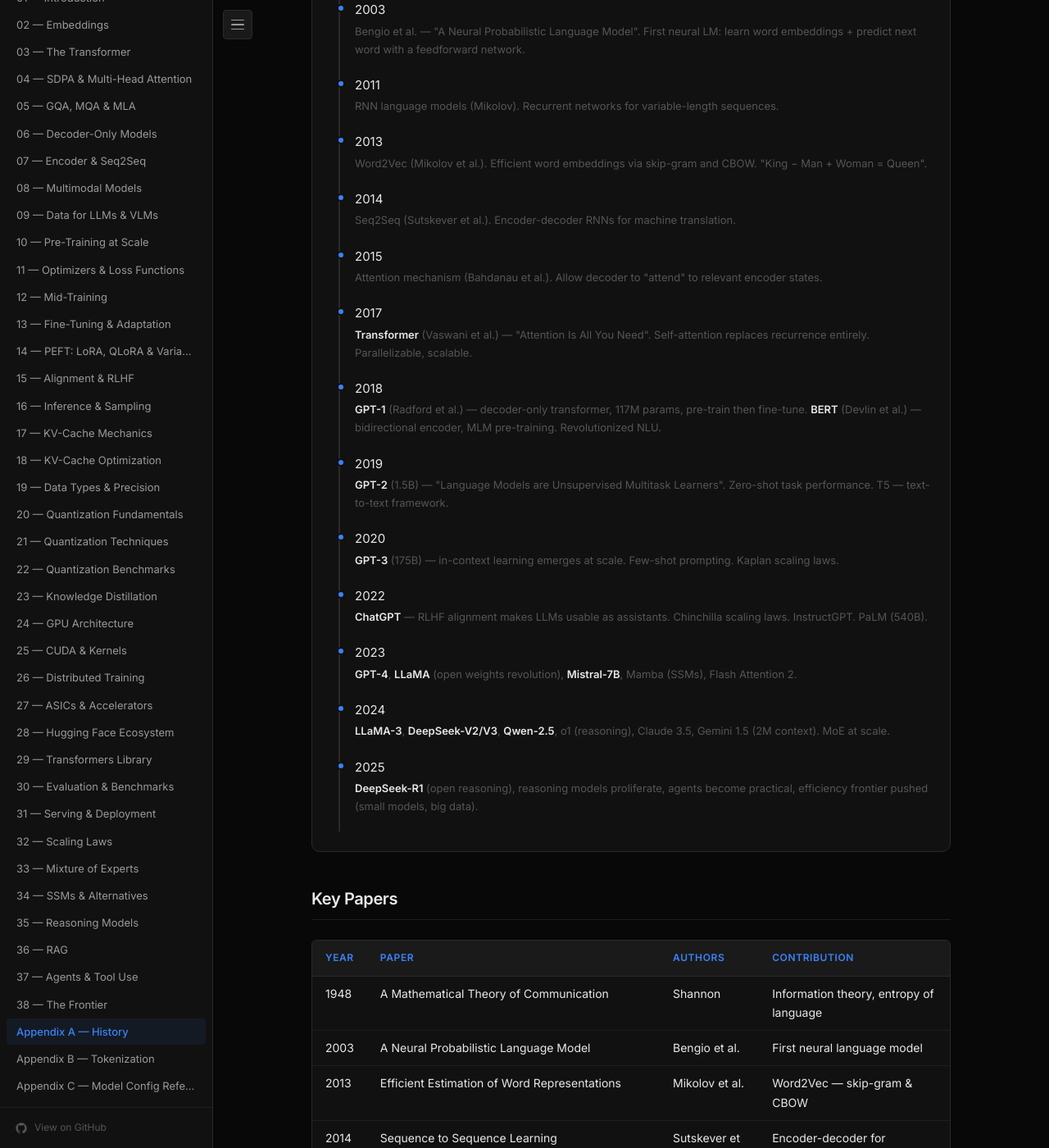
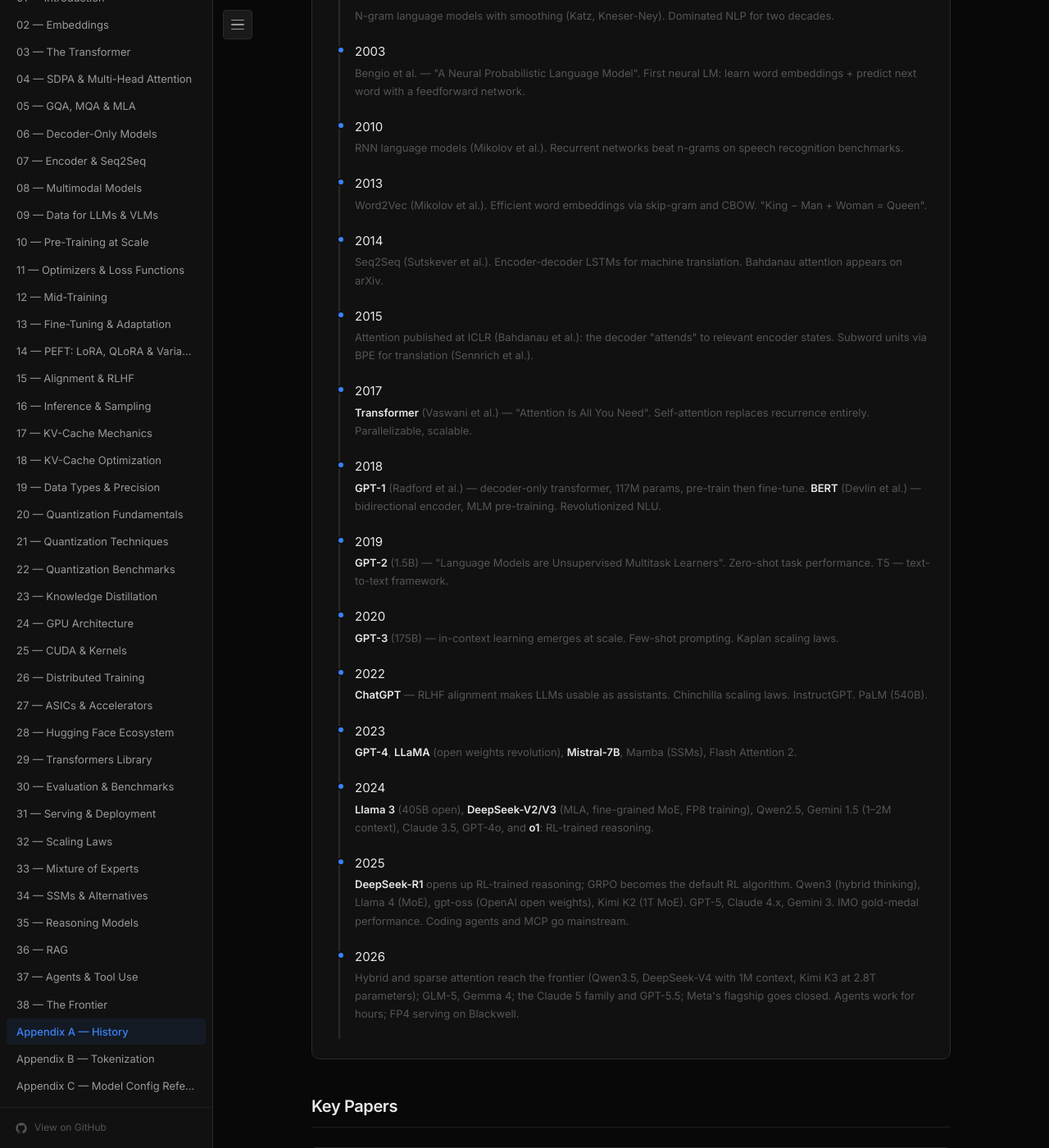
Before and after one commit to karam-nus/language-modelling, a Jekyll site: the page built from appendix_a_history.md, in a window 1280 px wide and 1400 px high, scrolled down 552 px. Shown: the whole window at 82% size. Built offline with Jekyll 4.4.1, drawn with Linux system fonts in a browser that asks for light colours; some of the changed text lies outside the part shown.

Commit message:
Appendix A: history extended through 2026, dates corrected (RNNLM 2010, LSTM 1997)
Co-Authored-By: Claude Opus 5.5 <noreply@anthropic.com>
Claude-Session: https://claude.ai/code/session_01LYcCK3HKPgFAfw8Q1ZJnEZ

```diff
--- a/appendix_a_history.md
+++ b/appendix_a_history.md
@@ -1,12 +1,13 @@
 ---
 title: "Appendix A — A Brief History of Language Modelling"
+description: "From Shannon's n-grams to 2026's reasoning agents: a timeline, the key papers, the n-gram era, and how each neural architecture fixed its predecessor's limitation."
 ---
 
 [← Back to Table of Contents](./README.md)
 
 # Appendix A — A Brief History of Language Modelling
 
-> *"Those who cannot remember the past are condemned to reimplement it."*
+> **The one-sentence version:** language modelling went from counting word sequences (1948–2010s) to learning them with neural networks (2003–2017), to scaling one architecture — the transformer — with ever more data, compute, feedback and inference-time thinking (2017–2026).
 
 ## Timeline
 
@@ -26,8 +27,8 @@ title: "Appendix A — A Brief History of Language Modelling"
     <div class="timeline-desc">Bengio et al. — "A Neural Probabilistic Language Model". First neural LM: learn word embeddings + predict next word with a feedforward network.</div>
   </div>
   <div class="timeline-item accent">
-    <div class="timeline-date">2011</div>
-    <div class="timeline-desc">RNN language models (Mikolov). Recurrent networks for variable-length sequences.</div>
+    <div class="timeline-date">2010</div>
+    <div class="timeline-desc">RNN language models (Mikolov et al.). Recurrent networks beat n-grams on speech recognition benchmarks.</div>
   </div>
   <div class="timeline-item accent">
     <div class="timeline-date">2013</div>
@@ -35,11 +36,11 @@ title: "Appendix A — A Brief History of Language Modelling"
   </div>
   <div class="timeline-item purple">
     <div class="timeline-date">2014</div>
-    <div class="timeline-desc">Seq2Seq (Sutskever et al.). Encoder-decoder RNNs for machine translation.</div>
+    <div class="timeline-desc">Seq2Seq (Sutskever et al.). Encoder-decoder LSTMs for machine translation. Bahdanau attention appears on arXiv.</div>
   </div>
   <div class="timeline-item purple">
     <div class="timeline-date">2015</div>
-    <div class="timeline-desc">Attention mechanism (Bahdanau et al.). Allow decoder to "attend" to relevant encoder states.</div>
+    <div class="timeline-desc">Attention published at ICLR (Bahdanau et al.): the decoder "attends" to relevant encoder states. Subword units via BPE for translation (Sennrich et al.).</div>
   </div>
   <div class="timeline-item orange">
     <div class="timeline-date">2017</div>
@@ -67,11 +68,15 @@ title: "Appendix A — A Brief History of Language Modelling"
   </div>
   <div class="timeline-item red">
     <div class="timeline-date">2024</div>
-    <div class="timeline-desc"><strong>LLaMA-3</strong>, <strong>DeepSeek-V2/V3</strong>, <strong>Qwen-2.5</strong>, o1 (reasoning), Claude 3.5, Gemini 1.5 (2M context). MoE at scale.</div>
+    <div class="timeline-desc"><strong>Llama 3</strong> (405B open), <strong>DeepSeek-V2/V3</strong> (MLA, fine-grained MoE, FP8 training), Qwen2.5, Gemini 1.5 (1–2M context), Claude 3.5, GPT-4o, and <strong>o1</strong>: RL-trained reasoning.</div>
   </div>
   <div class="timeline-item red">
     <div class="timeline-date">2025</div>
-    <div class="timeline-desc"><strong>DeepSeek-R1</strong> (open reasoning), reasoning models proliferate, agents become practical, efficiency frontier pushed (small models, big data).</div>
+    <div class="timeline-desc"><strong>DeepSeek-R1</strong> opens up RL-trained reasoning; GRPO becomes the default RL algorithm. Qwen3 (hybrid thinking), Llama 4 (MoE), gpt-oss (OpenAI open weights), Kimi K2 (1T MoE). GPT-5, Claude 4.x, Gemini 3. IMO gold-medal performance. Coding agents and MCP go mainstream.</div>
+  </div>
+  <div class="timeline-item red">
+    <div class="timeline-date">2026</div>
+    <div class="timeline-desc">Hybrid and sparse attention reach the frontier (Qwen3.5, DeepSeek-V4 with 1M context, Kimi K3 at 2.8T parameters); GLM-5, Gemma 4; the Claude 5 family and GPT-5.5; Meta's flagship goes closed. Agents work for hours; FP4 serving on Blackwell.</div>
   </div>
 </div>
 </div>
@@ -101,7 +106,15 @@ title: "Appendix A — A Brief History of Language Modelling"
 | 2023 | Mamba: Linear-Time Sequence Modeling | Gu & Dao | Selective state spaces |
 | 2024 | The Llama 3 Herd of Models | Meta AI | LLaMA-3 family, 8B–405B |
 | 2024 | DeepSeek-V3 Technical Report | DeepSeek | 671B MoE, FP8 training |
+| 2015 | Neural Machine Translation of Rare Words with Subword Units | Sennrich et al. | BPE for subword tokenization |
+| 2017 | Proximal Policy Optimization Algorithms | Schulman et al. | PPO, later the RLHF workhorse |
+| 2022 | FlashAttention | Dao et al. | IO-aware exact attention |
+| 2024 | DeepSeek-V2 | DeepSeek | Multi-head latent attention, DeepSeekMoE |
+| 2024 | DeepSeekMath | Shao et al. | GRPO |
 | 2025 | DeepSeek-R1 | DeepSeek | RL-trained reasoning, open weights |
+| 2025 | Qwen3 Technical Report | Qwen Team | Hybrid thinking modes, 36T tokens |
+| 2025 | Kimi K2 | Moonshot AI | 1T MoE trained with MuonClip; agentic RL |
+| 2026 | DeepSeek-V4 | DeepSeek | Compressed sparse attention, 1M context, 1.6T MoE |
 
 ## The N-gram Era
 
@@ -154,18 +167,50 @@ This evolved through RNNs → LSTMs → Attention → Transformers, each solving
 
 | Architecture | Key Limitation Solved | New Limitation |
 |-------------|---------------------|---------------|
-| Feedforward (2003) | Can't handle variable length | Fixed context window |
-| RNN (2011) | Variable-length sequences | Vanishing gradients, sequential |
-| LSTM (2014) | Long-range dependencies | Still sequential, slow to train |
+| Feedforward (2003) | Generalises beyond seen n-grams | Fixed context window |
+| RNN (2010) | Variable-length sequences | Vanishing gradients, sequential |
+| LSTM (1997; dominant 2014–17) | Long-range dependencies | Still sequential, slow to train |
 | Seq2Seq + Attention (2015) | Encoder bottleneck | Still recurrent |
 | **Transformer (2017)** | Fully parallel training | Quadratic attention cost |
 
 See the main chapters for deep dives: [Chapter 3 — The Transformer](./03_the_transformer.md), [Chapter 4 — Attention](./04_attention_sdpa_and_mha.md).
 
+## After the Transformer: Four Scaling Eras
+
+| Era | Years | What scaled | Signature result |
+|---|---|---|---|
+| Pre-training | 2018–2022 | Parameters, then data (Kaplan → Chinchilla) | In-context learning (GPT-3) |
+| Alignment | 2022–2024 | Human and AI feedback | Usable assistants (ChatGPT) |
+| Reasoning | 2024–2025 | RL on verifiable rewards; test-time compute | o1, DeepSeek-R1; olympiad-level maths |
+| Agency | 2025– | RL in environments; long-horizon tool use | Agents working for hours (coding, research) |
+
+## Check Yourself
+
+<details class="check">
+<summary>What two ideas from Bengio et al. (2003) are still at the heart of every LLM?</summary>
+<p>Learned dense embeddings for discrete tokens, and a single shared neural network that predicts the next token from those embeddings — so knowledge generalises across contexts instead of being stored per n-gram.</p>
+</details>
+
+<details class="check">
+<summary>Why did the transformer, rather than a better RNN, win?</summary>
+<p>Training parallelises across the whole sequence (no recurrence), so it uses GPU hardware far more efficiently and scales to much larger models and datasets; attention also gives direct access to any earlier position.</p>
+</details>
+
+<details class="check">
+<summary>Which 2025 result made RL-trained reasoning reproducible outside one lab?</summary>
+<p>DeepSeek-R1 (and R1-Zero): open weights plus a technical report showing that GRPO with rule-based rewards on a strong base model produces long, self-correcting chains of thought.</p>
+</details>
+
+## References
+
+| Source | Author / Org, Year | Link | What this appendix takes from it |
+|---|---|---|---|
+| A Mathematical Theory of Communication | Shannon, 1948 | [doi.org/10.1002/j.1538-7305.1948.tb01338.x](https://doi.org/10.1002/j.1538-7305.1948.tb01338.x) | n-gram approximations of English |
+| A Neural Probabilistic Language Model | Bengio et al., 2003 | [jmlr.org/papers/v3/bengio03a](https://www.jmlr.org/papers/v3/bengio03a.html) | Neural LMs |
+| Recurrent neural network based language model | Mikolov et al., 2010 | [isca-archive.org](https://www.isca-archive.org/interspeech_2010/mikolov10_interspeech.html) | RNN LMs |
+| Long Short-Term Memory | Hochreiter & Schmidhuber, 1997 | [doi.org/10.1162/neco.1997.9.8.1735](https://doi.org/10.1162/neco.1997.9.8.1735) | LSTM |
+| Attention Is All You Need | Vaswani et al., 2017 | [arxiv.org/abs/1706.03762](https://arxiv.org/abs/1706.03762) | Transformer |
+
 ---
 
 [← Back to Table of Contents](./README.md) · [Appendix B — Tokenization Deep Dive →](./appendix_b_tokenization.md)
-
----
-
-*Last updated: April 2026*
```
